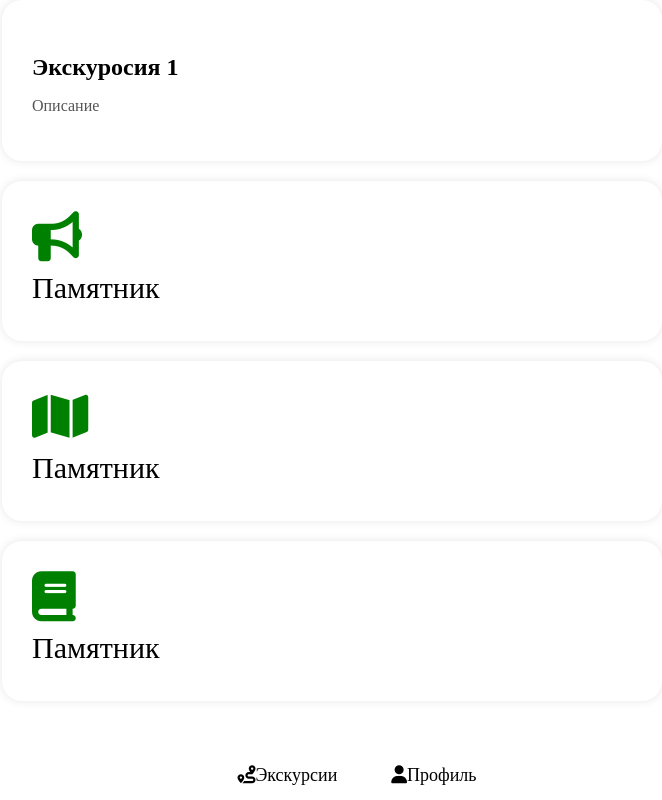
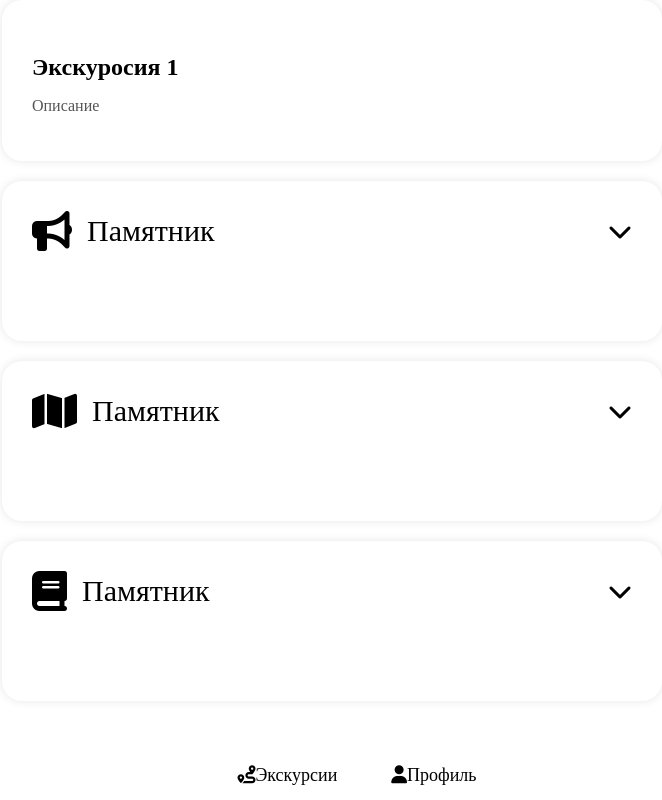
Before and after one commit to Happytwo211/LUM_mini_app_clean, a Django app: page /main_page/tours/9 in a window 1280 px wide. Shown: the whole page, without its empty margins (308-970 px from the left). Run offline with Django 5.2, Linux system fonts and the light colour scheme; data comes from the database, SQL or seed files in the repository.

Commit message:
pre dropdown

```diff
--- a/miniapp/templates/tours_detail.html
+++ b/miniapp/templates/tours_detail.html
@@ -30,28 +30,39 @@
         min-height: 100px;
     }
 
-    /* Отдельный класс для иконок */
-    .tour-icon {
-        font-size: 50px; /* Базовый размер */
-        color: #008000;
-        display: block;
-        margin-bottom: 10px;
-        text-align: left;
+    /* Стили для иконок и стрелок */
+    .icon-row {
+        display: flex;
+        justify-content: space-between;
+        align-items: center;
+        width: 100%;
     }
 
-    /* Стили для текста под иконками */
+    .icon-container {
+        display: flex;
+        align-items: center;
+        gap: 15px;
+    }
+
+    .tour-icon {
+        font-size: 40px;
+        color: #000000; /* Черный цвет иконок */
+        display: block;
+    }
+
+    .arrow-icon {
+        font-size: 24px;
+        color: #000000;
+        cursor: pointer;
+    }
+
+    /* Стили для текста */
     .drop-down-rect p,
     .drop-down-rect-2 p,
     .drop-down-rect-3 p {
         margin: 0;
         font-size: 30px;
         text-align: left;
-    }
-
-    .icon-container {
-        display: flex;
-        flex-direction: column;
-        align-items: flex-start;
     }
 
     .tour_name {
@@ -77,27 +88,36 @@
 
 <div class="dropdown-box">
     <div class="drop-down-rect">
+        <div class="icon-row">
             <div class="icon-container">
                 <i class="fa-solid fa-bullhorn tour-icon"></i>
                 <p>{{ tour.tour_element_1 }}</p>
+            </div>
+            <i class="fa-solid fa-chevron-down arrow-icon"></i>
         </div>
     </div>
 </div>
 
 <div class="dropdown-box-2">
     <div class="drop-down-rect-2">
+        <div class="icon-row">
             <div class="icon-container">
                 <i class="fa-solid fa-map tour-icon"></i>
                 <p>{{ tour.tour_element_2 }}</p>
+            </div>
+            <i class="fa-solid fa-chevron-down arrow-icon"></i>
         </div>
     </div>
 </div>
 
 <div class="dropdown-box-3">
     <div class="drop-down-rect-3">
+        <div class="icon-row">
             <div class="icon-container">
                 <i class="fa-solid fa-book tour-icon"></i>
                 <p>{{ tour.tour_element_3 }}</p>
+            </div>
+            <i class="fa-solid fa-chevron-down arrow-icon"></i>
         </div>
     </div>
 </div>
```
Lines whose indentation alone changed are shown as unchanged.
